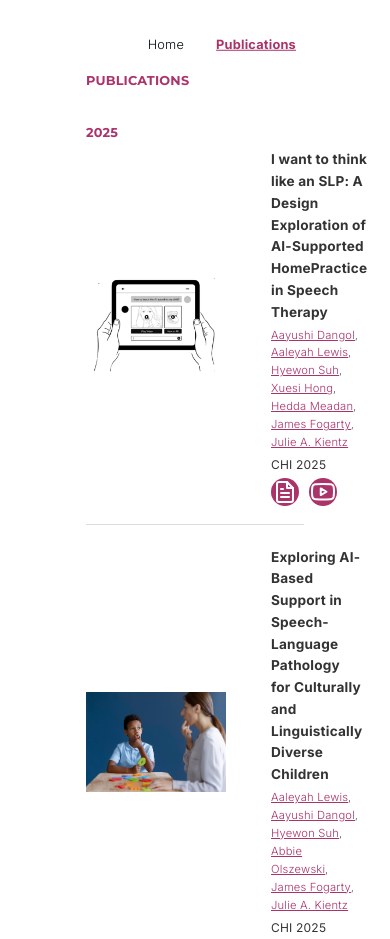
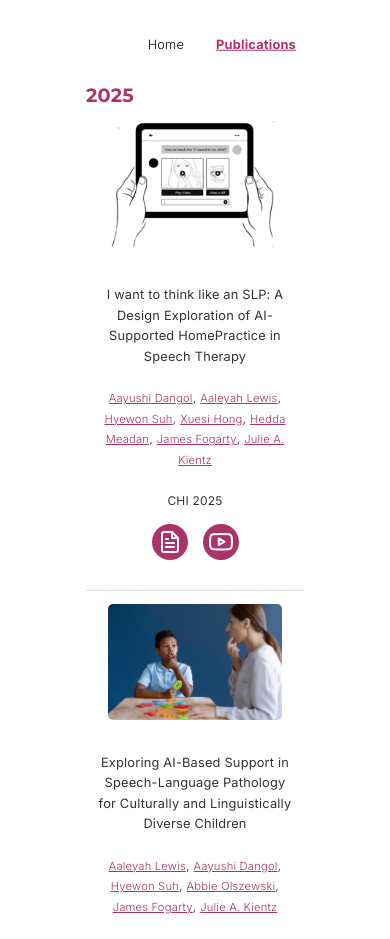
Before and after one commit to adango26/adango26.github.io, a Jekyll site: the page built from publication.html, in a window 390 px wide. Shown: the top 939 px of the page. Built offline with Jekyll 4.4.1, drawn with Linux system fonts in a browser that asks for light colours; a style sheet for code colours, icons or effects is not loaded; grey boxes are pictures that could not be loaded.

Commit message:
Update publication.scss

```diff
--- a/_sass/publication.scss
+++ b/_sass/publication.scss
@@ -122,3 +122,87 @@
   background-color: #fff; /* Adds contrast for transparent images */
   padding: 5px; /* Adds some spacing around */
 }
+
+@media (max-width: 768px) {
+  .publication-container {
+      padding: 20px; /* Reduce padding for better mobile fit */
+      padding-left: 0%;
+      padding-right: 0%;
+  }
+
+  /* Stack image & text in mobile view */
+  .publication-entry {
+      flex-direction: column; /* Stack image and text */
+      align-items: center; /* Center content */
+      text-align: center; /* Align text */
+      gap: 15px; /* Reduce space between items */
+      padding-bottom: 20px; /* Increase spacing between publications */
+  }
+
+  /* Ensure images don't take too much space */
+  .publication-image {
+      width: 80%; /* Scale image for mobile */
+      max-width: 250px; /* Prevent it from getting too big */
+      height: auto; /* Maintain aspect ratio */
+  }
+
+  .publication-image img {
+      width: 100%;
+      height: auto;
+      max-height: 150px; /* Prevent excessively large images */
+      object-fit: contain;
+      border-radius: 10px;
+  }
+
+  /* Improve text readability */
+  .publication-details {
+      text-align: center;
+      padding: 0 10px; /* Add some padding */
+  }
+
+  /* Adjust font sizes for readability */
+  .publication-title {
+      font-size: 0.8rem; /* Increase title size slightly */
+      font-weight: 450 !important;
+  }
+
+  .publication-authors {
+      font-size: 0.8rem; /* Increase readability */
+      margin-top: 5px;
+  }
+
+  .publication-venue {
+      font-size: 0.75rem;
+      font-weight: 350;
+      margin-top: 5px;
+  }
+
+  /* Ensure icons are centered */
+  .icons {
+      justify-content: center;
+      gap: 15px;
+      margin-top: 10px;
+  }
+
+  .icons a {
+      width: 36px; /* Increase touch area for mobile */
+      height: 36px;
+      font-size: 18px; /* Make icons more visible */
+  }
+}
+
+@media (max-width: 768px) {
+  /* Add more spacing before each year */
+  .publication.compact-year {
+      padding-top: 20px; /* Increase spacing */
+      padding-bottom: 10px; /* Ensure space after year */
+      font-size: 1.2rem; /* Adjust font size if needed */
+      font-weight: bold;
+  }
+}
+
+@media (max-width: 768px) {
+  .publication-container h3:first-of-type {
+      display: none; /* Hides the first "Publications" header */
+  }
+}
```
